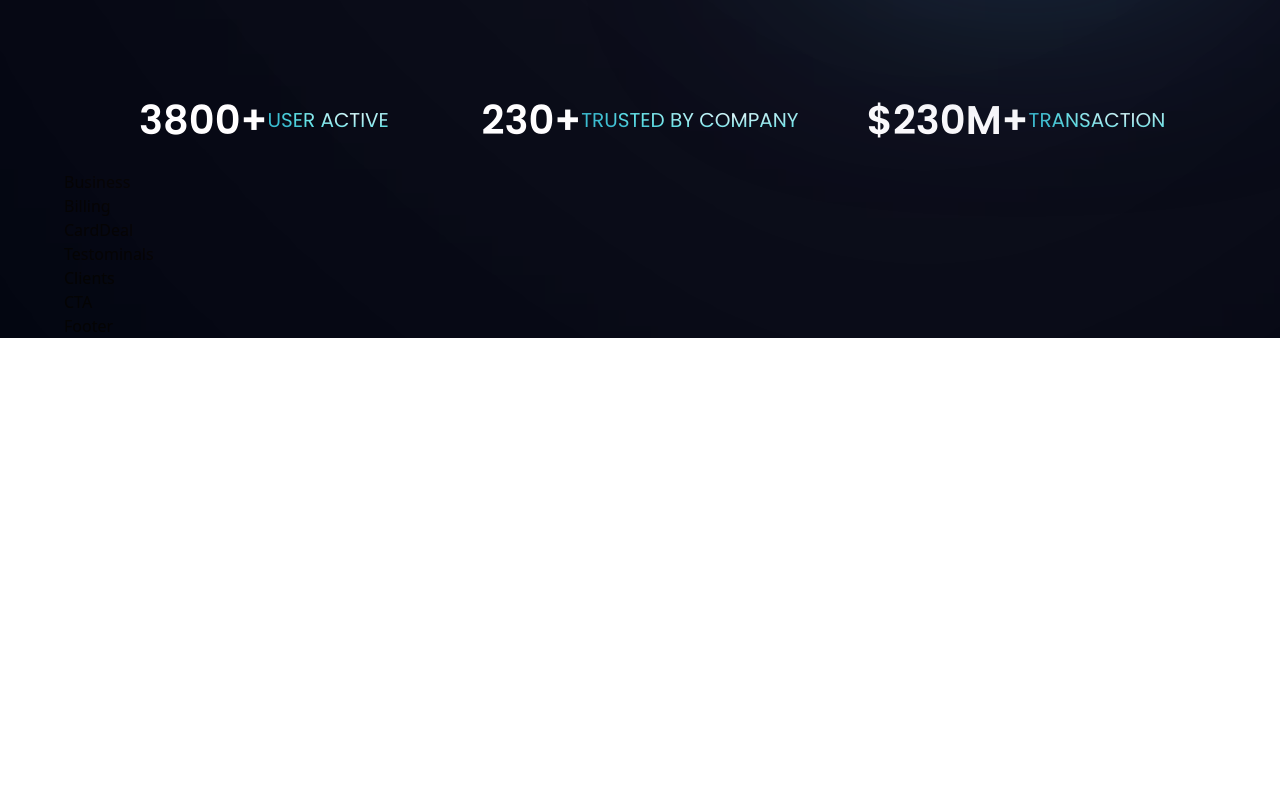
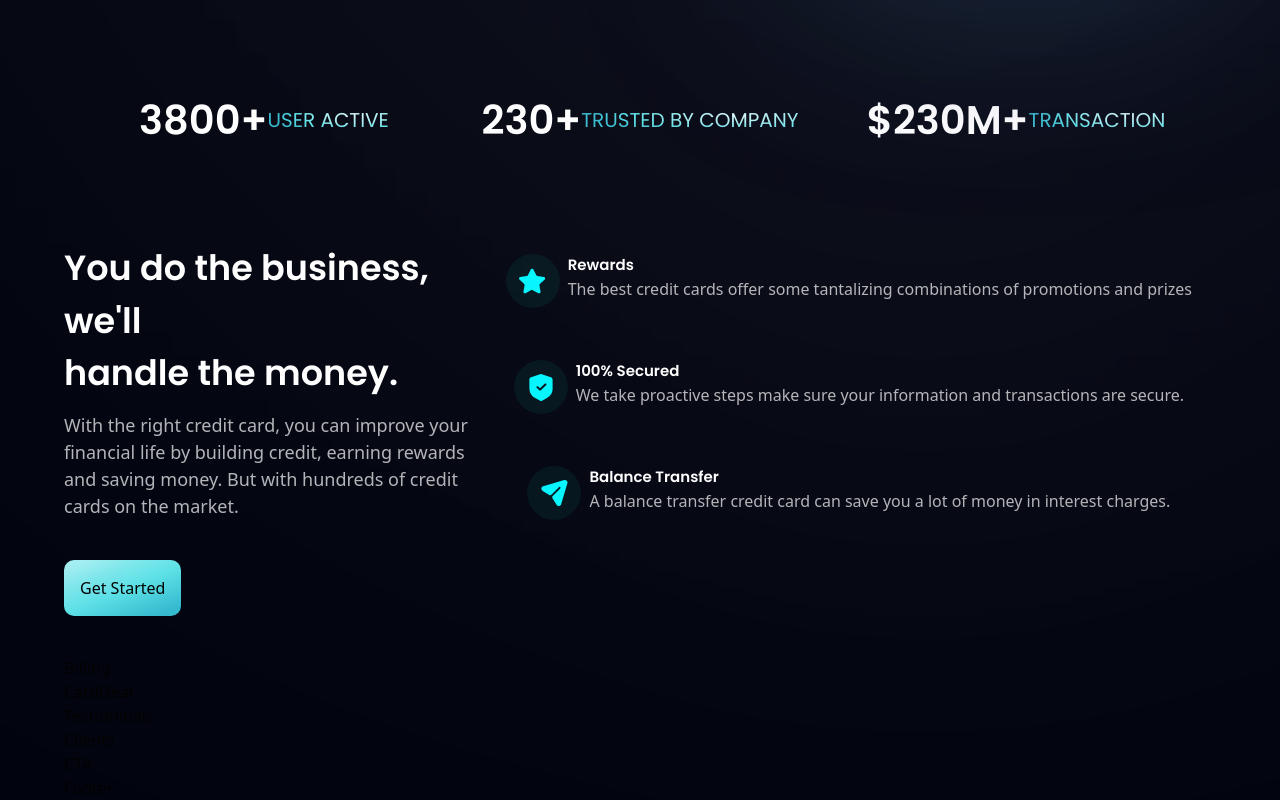
Before and after one commit to hassane01/Bank-figma-design, a React (Vite) app: page / in a window 1280 px wide. Shown: the part 854-1654 px from the top of the page. Before the commit the page ends 1192 px from the top, so only its background shows below. Built offline with nearby package versions, Linux system fonts and the light colour scheme.

Commit message:
finish the busneiss section

```diff
--- a/src/Components/Business.jsx
+++ b/src/Components/Business.jsx
@@ -1,7 +1,41 @@
+import Button from "./Button"
+import { features } from "../constants/webtext"
 
+const FeatureCard = (feature)=>{
+  return(
+    <div className='flex justify-center  flex-row p-6 rounded-[20px] mb-1 feature-card '>
+     <div className="">
+     <div className='mr-2 w-[54px] h-[54px] rounded-full flex justify-center items-center bg-dimBlue'>
+        <img src={feature.icon} alt="icon" className='w-[50%] h-[50%] object-contain'  />
+      </div>
+     </div>
+      <div className="">
+        <h4 className='text-[15px] font-semibold font-poppins  text-white'>{feature.title}</h4>
+        <p className='text-dimWhite font-normal  text-[16px]'>{feature.content}</p>
+      </div>
+    </div>
+  )
+}
 const Business = () => {
   return (
-    <div>Business</div>
+    <section id='features' className='mt-20 flex flex-col md:flex-row'>
+      <div className=" flex-1 flex  flex-col  items-start">
+        <h3 className=' py-3 text-white font-poppins font-semibold text-[35px]'>You do the business, we&apos;ll <br /> handle the money.</h3>
+        <p className="text-[18px] text-dimWhite font-normal ">With the right credit card, you can improve your financial
+          life by building credit, earning rewards and saving money.
+           But with hundreds of credit cards on the market.</p>
+
+           <Button/>
+      </div>
+      <div className="flex flex-col ">
+       {
+        features.map((feature , index)=>(
+          <FeatureCard  key={feature.id} {...feature} index={index} />
+
+        ))
+       }
+      </div>
+    </section>
   )
 }
 
--- a/src/Components/Button.jsx
+++ b/src/Components/Button.jsx
@@ -1,7 +1,9 @@
 
 const Button = () => {
   return (
-    <div>Button</div>
+    <button className='text-black bg-blue-gradient p-4  my-10 rounded-[10px]' type='button'>
+      Get Started
+    </button>
   )
 }
 
--- a/src/Components/Stats.jsx
+++ b/src/Components/Stats.jsx
@@ -3,10 +3,10 @@ import { stats } from '../constants/webtext'
 
 const Stats = () => {
   return (
-    <div className='flex justify-center items-center my-5 mx-3 '>
+    <div className='flex flex-col xs:flex-row flex-wrap justify-center items-center my-5 mx-3 '>
       {
         stats.map((stat , index)=>(
-          <div key={index} className=" flex-1 flex flex-wrap text-center  justify-center items-center">
+          <div key={index} className=" flex-1 flex   text-center  justify-center items-center">
             <h4 className='font-poppins font-semibold text-[25px] xs:text-[40px] text-white '>{stat.value}</h4>
             <p className="font-poppins text-[15px] font-normal xs:text-[20px] uppercase text-gradient ">{stat.title}</p>
           </div>
```
